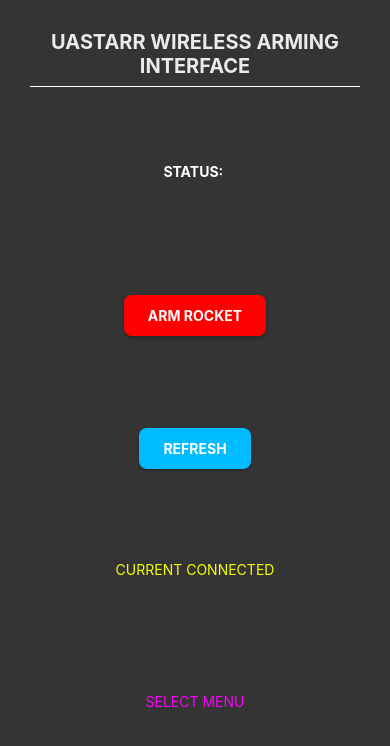
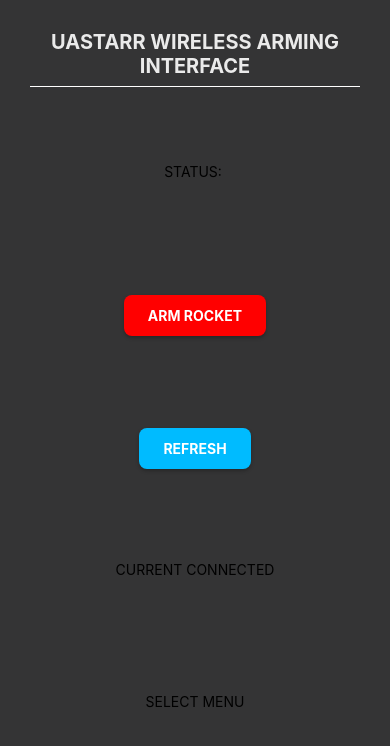
Before and after one commit to UASTARR/wireless-arming-app, a React Native app: screen / in a window 390 px wide. Shown: the top 746 px of the page. Built offline with nearby package versions, Linux system fonts and the light colour scheme.

Commit message:
Stylesheet code cleanup.

```diff
--- a/src/styles.ts
+++ b/src/styles.ts
@@ -1,5 +1,9 @@
 import { StyleSheet, View } from 'react-native';
 
+const TextStyle = {
+    fontFamily: 'Inter',
+    fontWeight: '700' as const,
+};
 
 export const design = StyleSheet.create({
   container: {
@@ -17,16 +21,29 @@ export const design = StyleSheet.create({
     verticalAlign: 'top',
     textAlign: 'center',
     color: '#eaeaea',
-    fontFamily: 'Inter',
-    fontWeight: 'bold',
+    ...TextStyle,
     fontSize: 20,
   },
   text: {
     color: '#ffffff',
     fontSize: 14,
+    alignSelf: 'center',
+    ...TextStyle,
+  },
+  separator: {
+    marginVertical: 8,
+    borderBottomColor: '#ffffff',
+    borderBottomWidth: StyleSheet.hairlineWidth,
+  },
+});
+
+export const buttonDesign = StyleSheet.create({
+  buttonText:{
+    color: '#ffffff',
+    fontSize: 16,
     fontFamily: 'Inter',
     alignSelf: 'center',
-    fontWeight: 'bold'
+    ...TextStyle,
   },
   buttonShape: {
     paddingVertical: 12,
@@ -47,16 +64,35 @@ export const design = StyleSheet.create({
   select: {
     color: '#ff00ff',
   },
-  status: {
-    color: '#FFFFFF',
-    fontWeight: 'bold',
+});
+
+export const status = StyleSheet.create({
+  header: {
+    color: '#ffffff',
+    ...TextStyle,
+  },
+  notConnected: {
+    color: '#FF0000',
+    ...TextStyle,
+  },
+  connecting: {
+    color: '#ffff00',
+    ...TextStyle,
+  },
+  connected: {
+    color: '#00be00',
+    ...TextStyle,
+  }
+});
+
+
+export const info = StyleSheet.create({
+  header: {
+    color: "#ffffff",
+    ...TextStyle,
   },
   current: {
-    color: '#f6ff00',
-  },
-  separator: {
-    marginVertical: 8,
-    borderBottomColor: '#ffffff',
-    borderBottomWidth: StyleSheet.hairlineWidth,
+    color: '#0088ff',
+    ...TextStyle,
   },
 });
--- a/src/ui_modules.tsx
+++ b/src/ui_modules.tsx
@@ -7,7 +7,7 @@ export const ButtonTemplate = ({ PressFunc, label, color, pressColor }) => {
     <Pressable
       onPress={PressFunc}
       style={({ pressed }) => [
-        styles.design.buttonShape,
+        styles.buttonDesign.buttonShape,
         {
           backgroundColor: pressed ? pressColor : color, // Dynamic background color
         },
```
